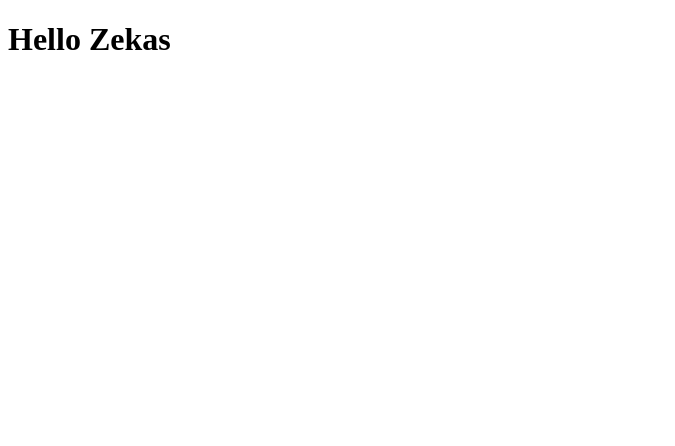
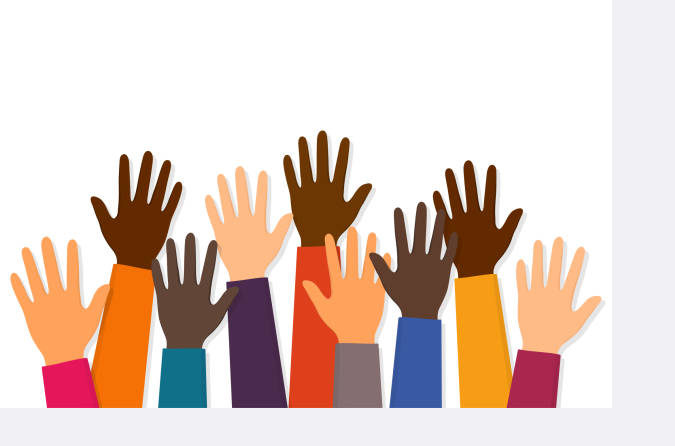
Before and after one commit to ZekasDev/ZekasAid, a React (Create React App) app in the folder Frontend/: page / in a window 1280 px wide. Shown: the top 446 px of the page, without its empty margins (0-675 px from the left). Built offline with nearby package versions, Linux system fonts and the light colour scheme.

Commit message:
FrontEnd: desenvolvimento da tela de Login

```diff
--- a/Frontend/src/App.js
+++ b/Frontend/src/App.js
@@ -1,8 +1,10 @@
 import React from 'react'
+import Login from './pages/Login/index'
+import './global.css'
 
 function App() {
   return (
-    <h1>Hello Zekas</h1>
+    <Login />
   );
 }
 
--- /dev/null
+++ b/Frontend/src/global.css
@@ -0,0 +1,22 @@
+@import url('https://fonts.googleapis.com/css2?family=Roboto:wght@400;500;700&display=swap');
+
+* {
+    margin: 0;
+    padding: 0;
+    outline: 0;
+    box-sizing: border-box;
+}
+
+body {
+    font: 400 14px Roboto, sans-serif;
+    background: #f0f0f5;
+    -webkit-font-smoothing: antialiased;
+}
+
+input, button, textarea {
+    font: 400 18px Roboto, sans-serif;
+}
+
+button {
+    cursor: pointer;
+}
--- /dev/null
+++ b/Frontend/src/pages/Login/index.js
@@ -0,0 +1,14 @@
+import React from "react";
+import "./styles.css";
+import frontImg from '../../assets/zekasaid.jpg'
+
+export default function Login() {
+  return (
+    <div className="login-container">
+        <section className="form">
+
+        </section>
+        <img src={frontImg} />
+    </div>
+  )
+}
--- /dev/null
+++ b/Frontend/src/pages/Login/styles.css
@@ -0,0 +1,3 @@
+h1 {
+    color: #7159c1
+}
```
Also changed, not shown: Frontend/src/assets/logo.jpg (added), Frontend/src/assets/zekasaid.jpg (added).
